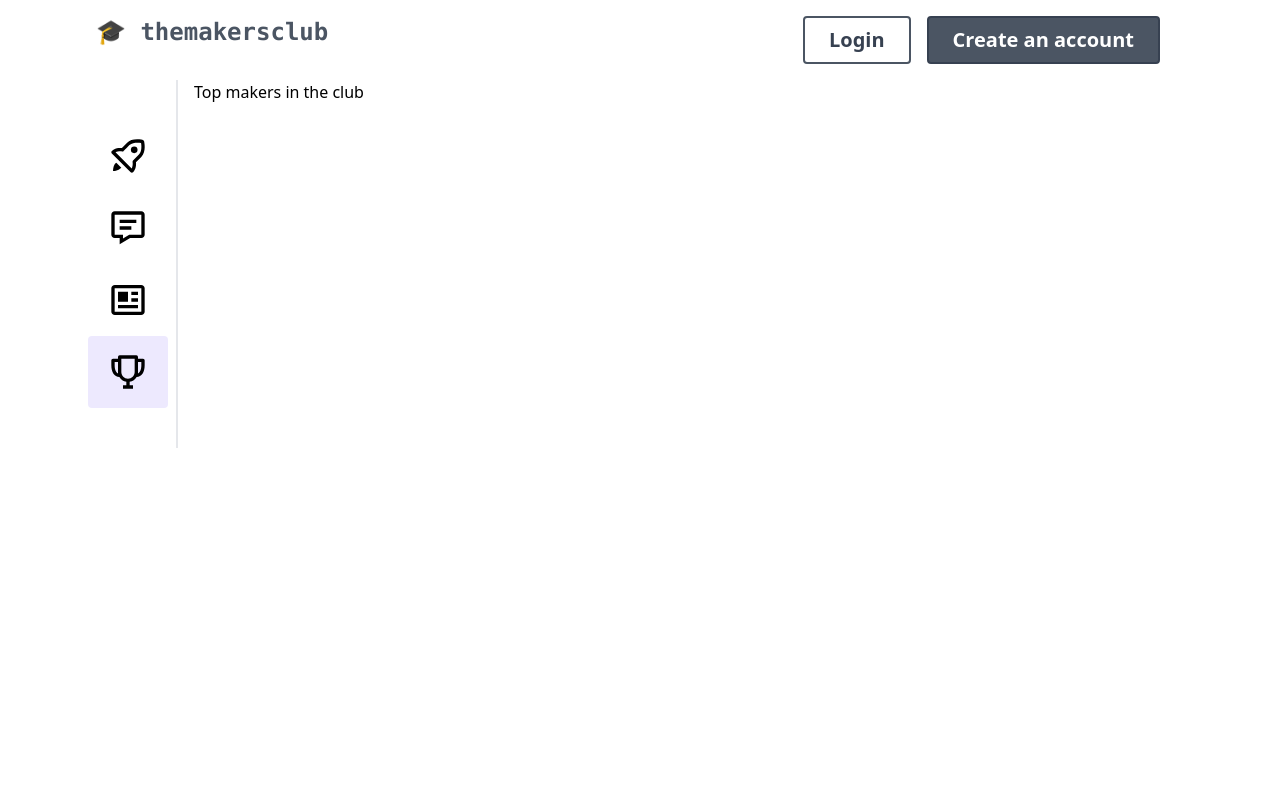
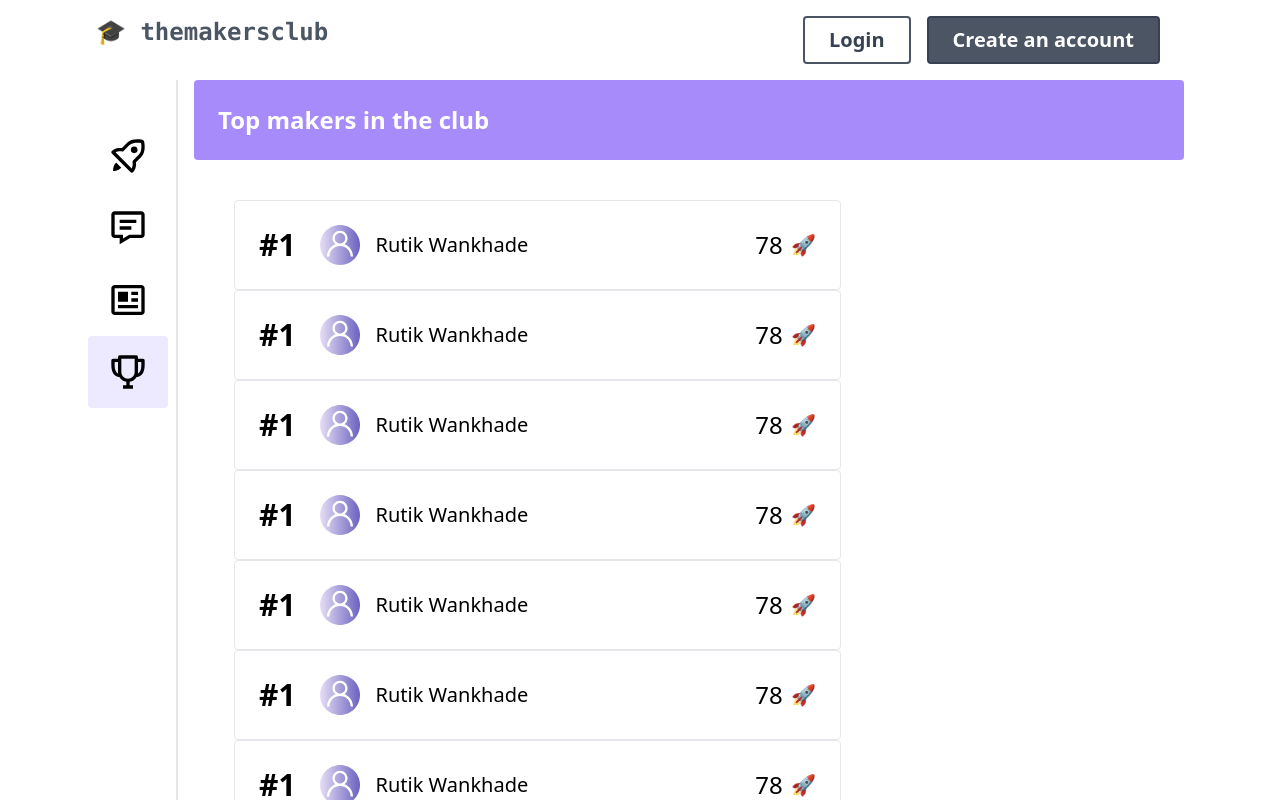
Before and after one commit to rutikwankhade/themakersclub, a React (Create React App) app: page /leaderboard in a window 1280 px wide. Shown: the top 800 px of the page. Built offline with nearby package versions, Linux system fonts and the light colour scheme; no server answers; what @tailwindcss/typography would draw is missing.

Commit message:
feat: add makers profile card to show on leaderboard

```diff
--- /dev/null
+++ b/src/components/MakerCard.js
@@ -0,0 +1,21 @@
+import React from 'react';
+import profile from '../assets/icons/profile.svg'
+const MakerCard = () => {
+    return (
+        <div>
+            <div className="w-8/12 cursor-pointer hover:bg-purple-50 border p-6 rounded flex flex-row items-center">
+                <span className="text-3xl  font-bold"> #1 </span>
+
+                <div className="flex items-center ml-4 mr-auto">
+                    <img src={profile} alt="profile" className="w-10 h-10 mx-2" />
+                    <h2 className="text-xl mx-2">Rutik Wankhade</h2>
+                </div>
+
+                <span className="text-2xl px-2 "> 78 </span>
+                <span className="text-xl">🚀 </span>
+            </div>
+        </div>
+    );
+}
+
+export default MakerCard;
--- a/src/pages/LeaderBoard.js
+++ b/src/pages/LeaderBoard.js
@@ -1,11 +1,26 @@
 import React from 'react';
+import MakerCard from '../components/MakerCard'
 const LeaderBoard = () => {
     return (
         <div>
-            Top makers in the club
+            <div>
+                <h1 className="text-2xl font-semibold bg-purple-400 text-white p-6 rounded">Top makers in the club</h1>
+            </div>
+
+            <div className="p-10">
+                <MakerCard />
+                <MakerCard />
+                <MakerCard />
+                <MakerCard />
+                <MakerCard />
+                <MakerCard />
+                <MakerCard />
+                <MakerCard />
+                <MakerCard />
+            </div>
 
         </div>
-     );
+    );
 }
 
 export default LeaderBoard;
```
